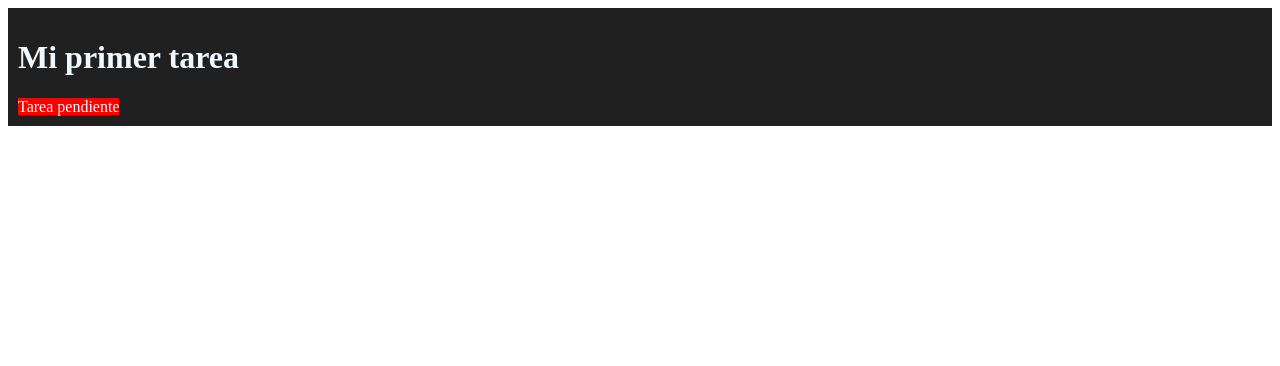
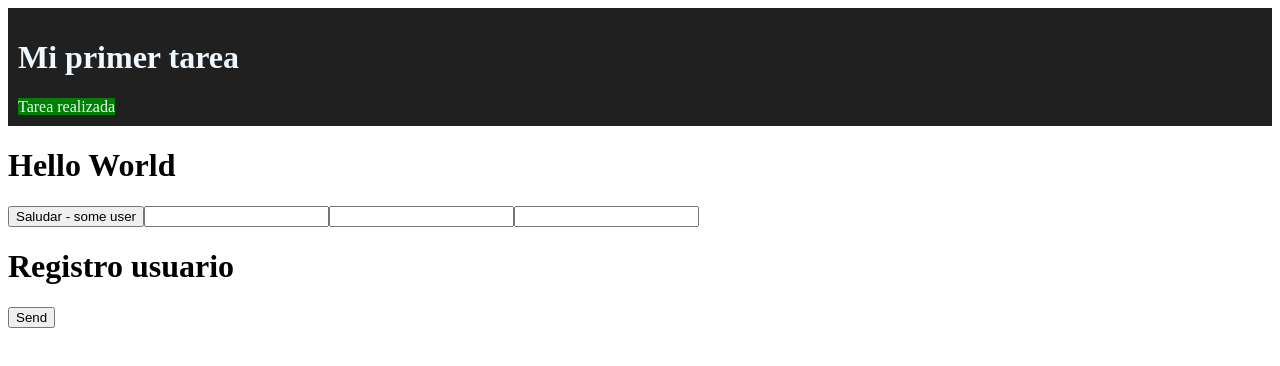
Before and after one commit to mcli28/YOUTUBE_REACT, a React (Create React App) app in the folder fazt-react-course/: page / in a window 1280 px wide. Shown: the top 366 px of the page. Built offline with nearby package versions, Linux system fonts and the light colour scheme.

Commit message:
andtes del fetch

```diff
--- a/fazt-react-course/src/Button.js
+++ b/fazt-react-course/src/Button.js
@@ -3,7 +3,7 @@ export function Button({text, name}) {
     if (!text) {
         console.log("el texto es requerido");
     }
-    return <button>
+    return <button onClick={function(){console.log('hola mundo')}}>
         {text} - {name}
     </button>
 }
--- /dev/null
+++ b/fazt-react-course/src/Saludar.js
@@ -0,0 +1,7 @@
+import {Component} from 'react'
+
+export class Saludar extends Component {
+    render(){
+        return <h1>Hello World</h1>
+    }
+}
--- a/fazt-react-course/src/Task.js
+++ b/fazt-react-course/src/Task.js
@@ -4,7 +4,7 @@ export function TaskCard({ready}) {
     //const titleStyles = {fontWeight: "lighter"}
     return <div className='card'>
         <h1>Mi primer tarea</h1>
-        <span style={ready ? {background: 'green'} : {background:'red'}}>
+        <span className={ready ? 'bg-green' : 'bg-red'}>
             {ready ? "Tarea realizada" : "Tarea pendiente"}
         </span>
     </div>
--- a/fazt-react-course/src/index.js
+++ b/fazt-react-course/src/index.js
@@ -4,11 +4,37 @@ import { Greetting, UserCard } from './Greetting';
 import Product, { Navbar } from './Product';
 import { Button } from './Button';
 import { TaskCard } from './Task';
+import { Saludar } from './Saludar';
+const root = ReactDOM.createRoot(document.getElementById('root'));
 
-const root = ReactDOM.createRoot(document.getElementById('root'));
+const handleChange = function (e) {
+  console.log(e.target.value+'...');
+}
 
 root.render(
   <>
-    <TaskCard ready={false}/>
+    <TaskCard ready={true}/>
+    <Saludar/>
+    <Button text='Saludar'/>
+      <input id='hola' onChange={function (e) {
+        console.log(e.target.value+'...');
+        }}
+      />
+
+      <input onChange={function (e) {
+        console.log(e.target.value+'...');
+        }}
+      />
+    <input onChange={handleChange}/>
+
+    <form onSubmit={(e) => {
+        e.preventDefault()
+        console.log("Enviando datos del form")
+      }}
+    >
+      <h1>Registro usuario</h1>
+      <button> Send </button>
+    </form>
+
   </>
 );
--- a/fazt-react-course/src/task.css
+++ b/fazt-react-course/src/task.css
@@ -3,3 +3,9 @@
     color: aliceblue;
     padding: 10px;
 }
+.bg-red {
+    background: red;
+}
+.bg-green{
+    background: green;
+}
```
